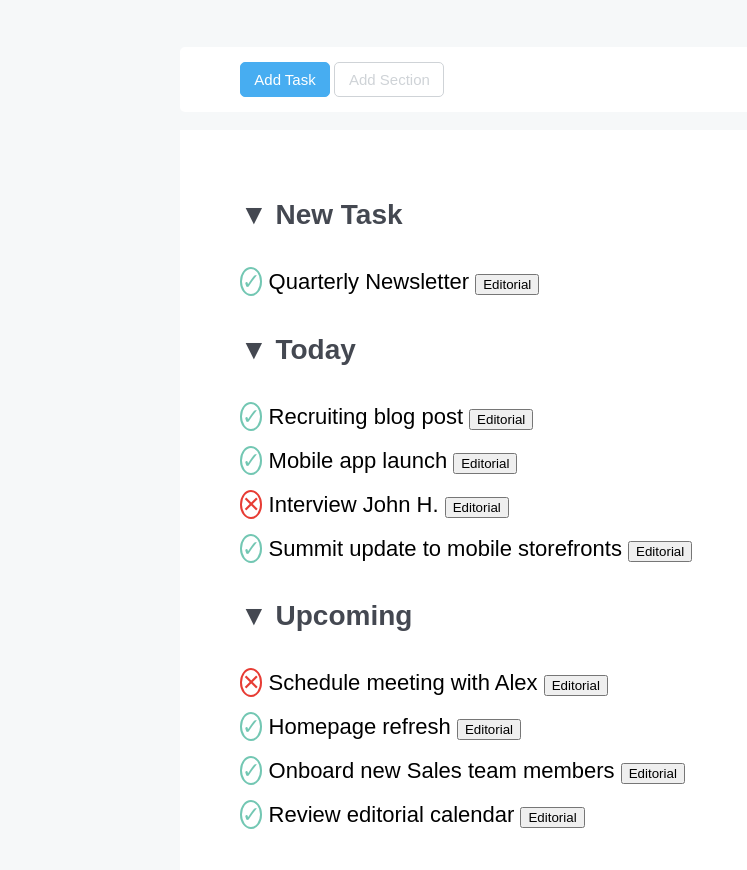
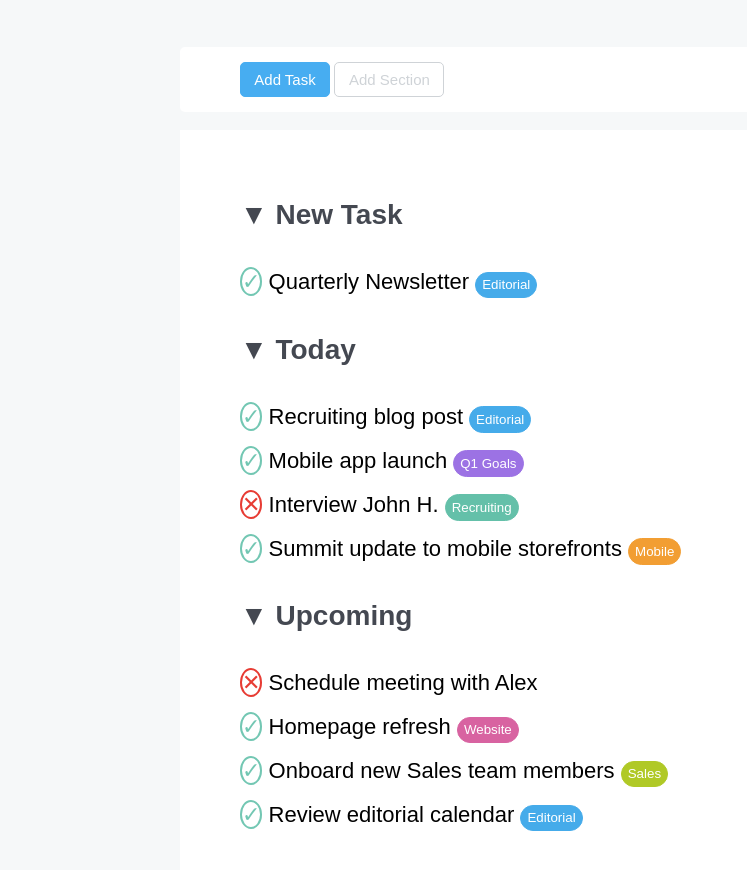
Before and after one commit to valeriobilli/html-css-toboolist, a plain HTML site: page index.html in a window 1280 px wide. Shown: the part 114-984 px from the top of the page, without its empty margins (0-747 px from the left). Drawn offline with Linux system fonts and the light colour scheme.

Commit message:
style(main): style buttons

```diff
--- a/css/style.css
+++ b/css/style.css
@@ -77,3 +77,39 @@ section {
     border: 2px solid rgba(231,60,52,255);
     border-radius: 50%;
 }
+
+.category {
+    color: white;
+    border-radius: 20px;
+    height: 2em;
+}
+
+.editorial {
+    background-color: rgba(69,171,234,255);
+    border: 1px solid rgba(69,171,234,255);
+}
+
+.goals {
+    background-color: rgba(156,114,228,255);
+    border: 1px solid rgba(156,114,228,255);
+}
+
+.recruiting {
+    background-color: rgba(100,192,169,255);
+    border: 1px solid rgba(100,192,169,255);
+}
+
+.mobile {
+    background-color: rgba(242,158,51,255);
+    border: 1px solid rgba(242,158,51,255);
+}
+
+.website {
+    background-color: rgba(216,99,161,255);
+    border: 1px solid rgba(216,99,161,255);
+}
+
+.sales {
+    background-color: rgba(176,201,38,255);
+    border: 1px solid rgba(176,201,38,255);
+}
--- a/index.html
+++ b/index.html
@@ -24,28 +24,24 @@
         <div class="container">
             <section>
                 <h2>&#9660 New Task</h2>
-                <div> <span class="done">&#10003</span> Quarterly Newsletter <button>Editorial</button></div>
+                <div> <span class="done">&#10003</span> Quarterly Newsletter <button class="category editorial">Editorial</button></div>
             </section>
 
             <section>
                 <h2>&#9660 Today</h2>
-                <div><span class="done">&#10003</span> Recruiting blog post <button>Editorial</button></div>
-                <div><span class="done">&#10003</span> Mobile app launch <button>Editorial</button></div>
-                <div><span class="notdone">&#10005</span> Interview John H. <button>Editorial</button></div>
-                <div><span class="done">&#10003</span> Summit update to mobile storefronts <button>Editorial</button></div>
+                <div><span class="done">&#10003</span> Recruiting blog post <button class="category editorial">Editorial</button></div>
+                <div><span class="done">&#10003</span> Mobile app launch <button class="category goals">Q1 Goals</button></div>
+                <div><span class="notdone">&#10005</span> Interview John H. <button class="category recruiting">Recruiting</button></div>
+                <div><span class="done">&#10003</span> Summit update to mobile storefronts <button class="category mobile">Mobile</button></div>
             </section>
 
             <section>
                 <h2>&#9660 Upcoming</h2>
-                <div><span class="notdone">&#10005</span> Schedule meeting with Alex <button>Editorial</button></div>
-                <div><span class="done">&#10003</span> Homepage refresh <button>Editorial</button></div>
-                <div><span class="done">&#10003</span> Onboard new Sales team members <button>Editorial</button></div>
-                <div><span class="done">&#10003</span> Review editorial calendar <button>Editorial</button></div>
-
+                <div><span class="notdone">&#10005</span> Schedule meeting with Alex </div>
+                <div><span class="done">&#10003</span> Homepage refresh <button class="category website">Website</button></div>
+                <div><span class="done">&#10003</span> Onboard new Sales team members <button class="category sales">Sales</button></div>
+                <div><span class="done">&#10003</span> Review editorial calendar <button class="category editorial">Editorial</button></div>
             </section>
-
-
-
 
         </div>
 
```
